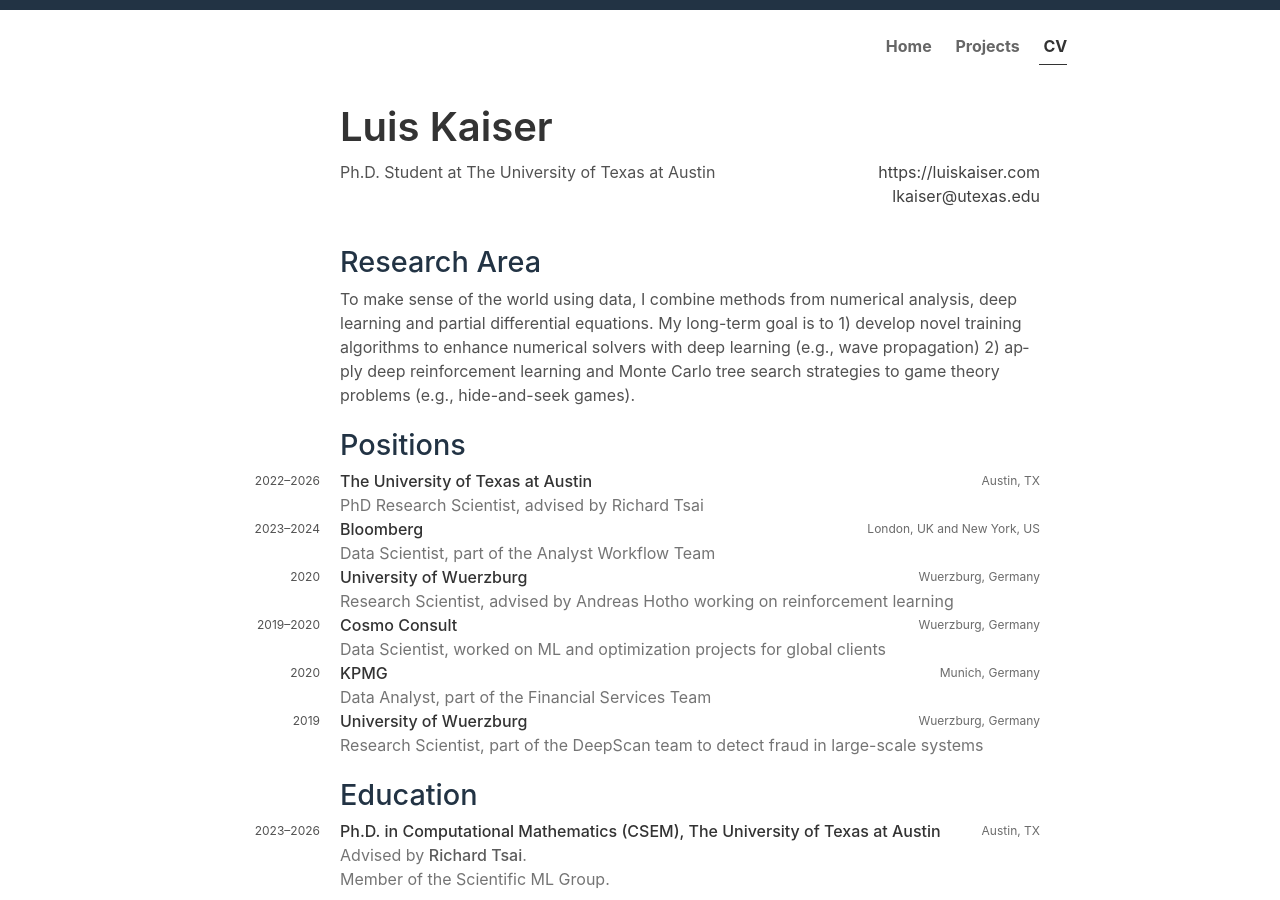
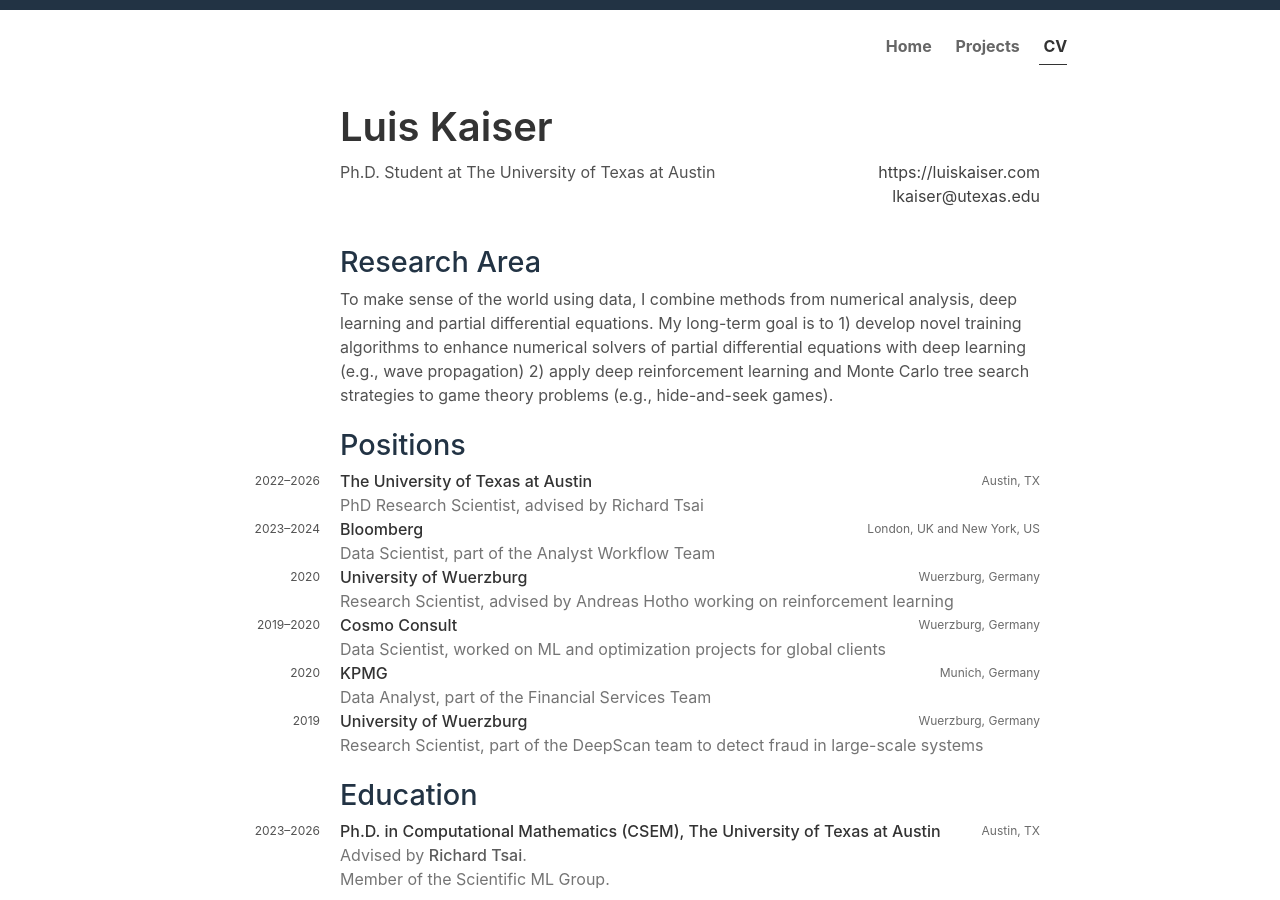
Before and after one commit to utkaiser/utkaiser.github.io, a Jekyll site: the page built from cv.html, in a window 1280 px wide and 900 px high. Built offline with Jekyll 4.4.1, drawn with Linux system fonts in a browser that asks for light colours; nearby versions of some CDN libraries.

Commit message:
add pde interest

```diff
--- a/cv.html
+++ b/cv.html
@@ -30,7 +30,7 @@ title: CV
 <p>
 To make sense of the world using data, I combine methods from numerical analysis, deep learning and partial differential equations.
 
-My long-term goal is to 1) develop novel training algorithms to enhance numerical solvers with deep learning (e.g., wave propagation)
+My long-term goal is to 1) develop novel training algorithms to enhance numerical solvers of partial differential equations with deep learning (e.g., wave propagation)
 2) apply deep reinforcement learning and Monte Carlo tree search strategies to game theory problems (e.g., hide-and-seek games).
 </p>
 
```
